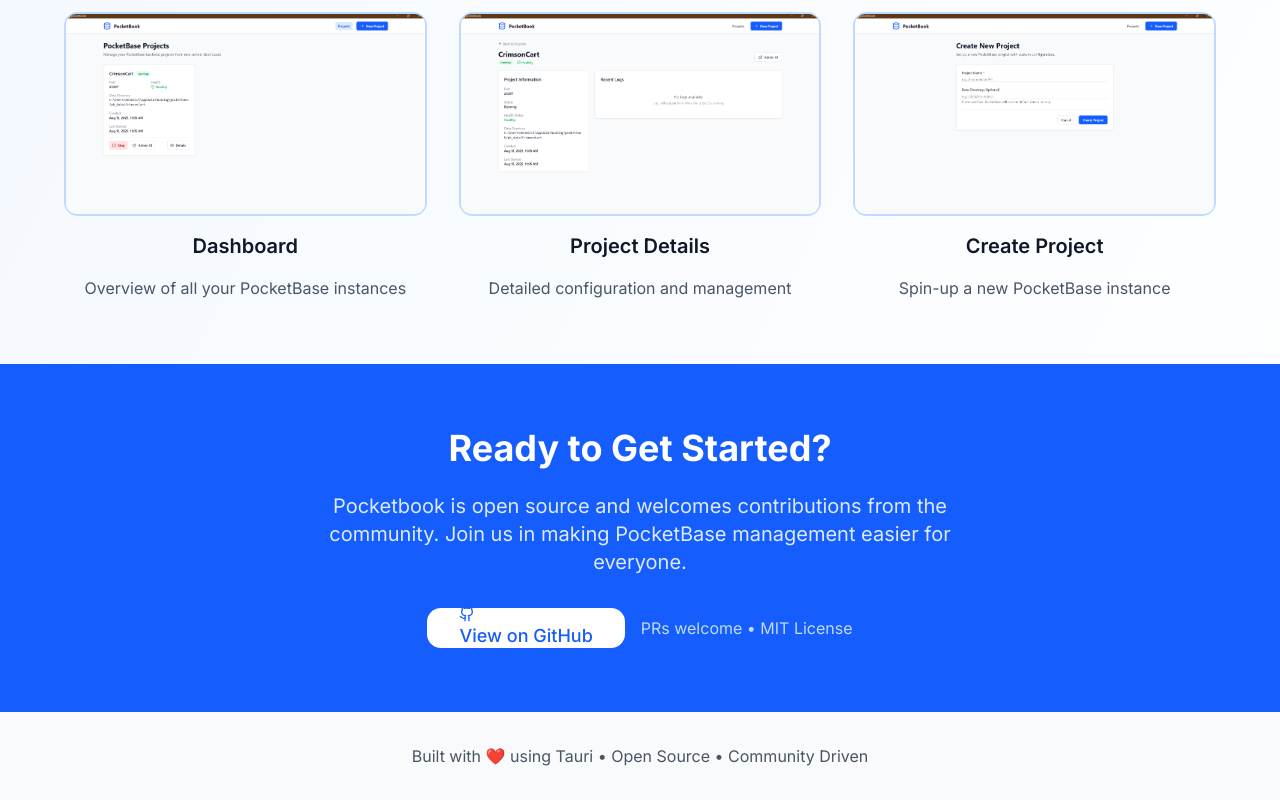
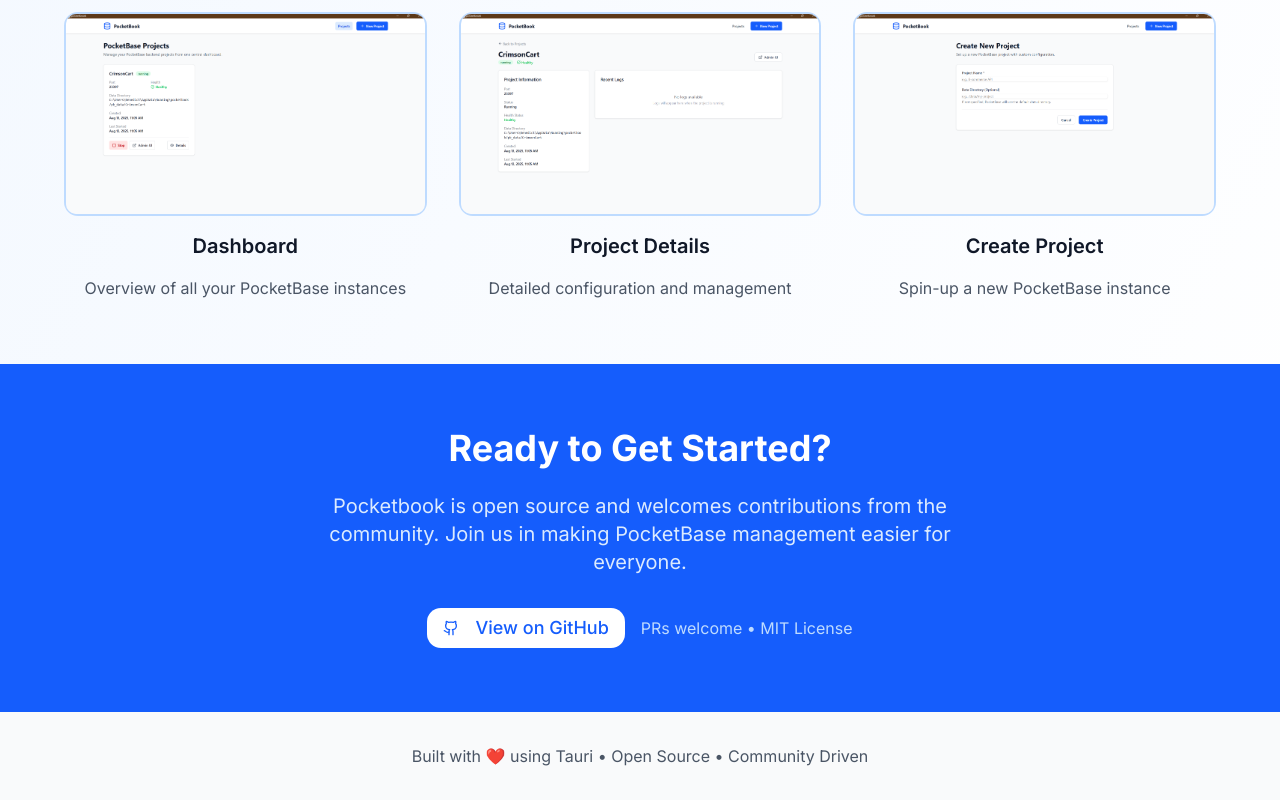
Before and after one commit to BenedictZuze/pocketbookweb, a Next.js app: page / in a window 1280 px wide. Shown: the part 1742-2542 px from the top of the page. Built offline with nearby package versions, Linux system fonts and the light colour scheme.

Commit message:
Aug 13, 2025, 11:23 AM

```diff
--- a/src/app/page.tsx
+++ b/src/app/page.tsx
@@ -40,6 +40,10 @@
           </div>
 
           <div className="animate-fade-in-up animation-delay-200">
+            <a
+              href="https://github.com/BenedictZuze/pocketbook"
+              target="_blank"
+            >
               <Button
                 size="lg"
                 className="bg-blue-600 hover:bg-blue-700 text-white px-8 py-4 text-lg rounded-xl shadow-lg hover:shadow-xl transition-all duration-300"
@@ -47,6 +51,7 @@
                 <Github className="mr-2 h-5 w-5" />
                 View on GitHub
               </Button>
+            </a>
           </div>
         </div>
       </section>
@@ -248,16 +253,19 @@
           </p>
 
           <div className="flex flex-col sm:flex-row gap-4 justify-center items-center">
+            <a
+              href="https://github.com/BenedictZuze/pocketbook"
+              target="_blank"
+            >
               <Button
                 size="lg"
                 variant="secondary"
                 className="bg-white text-blue-600 hover:bg-blue-50 px-8 py-4 text-lg rounded-xl"
               >
-              <a href="https://github.com/BenedictZuze/pocketbook">
                 <Github className="mr-2 h-5 w-5" />
                 View on GitHub
+              </Button>
             </a>
-            </Button>
             <p className="text-blue-200">PRs welcome • MIT License</p>
           </div>
         </div>
```
Lines whose indentation alone changed are shown as unchanged.
